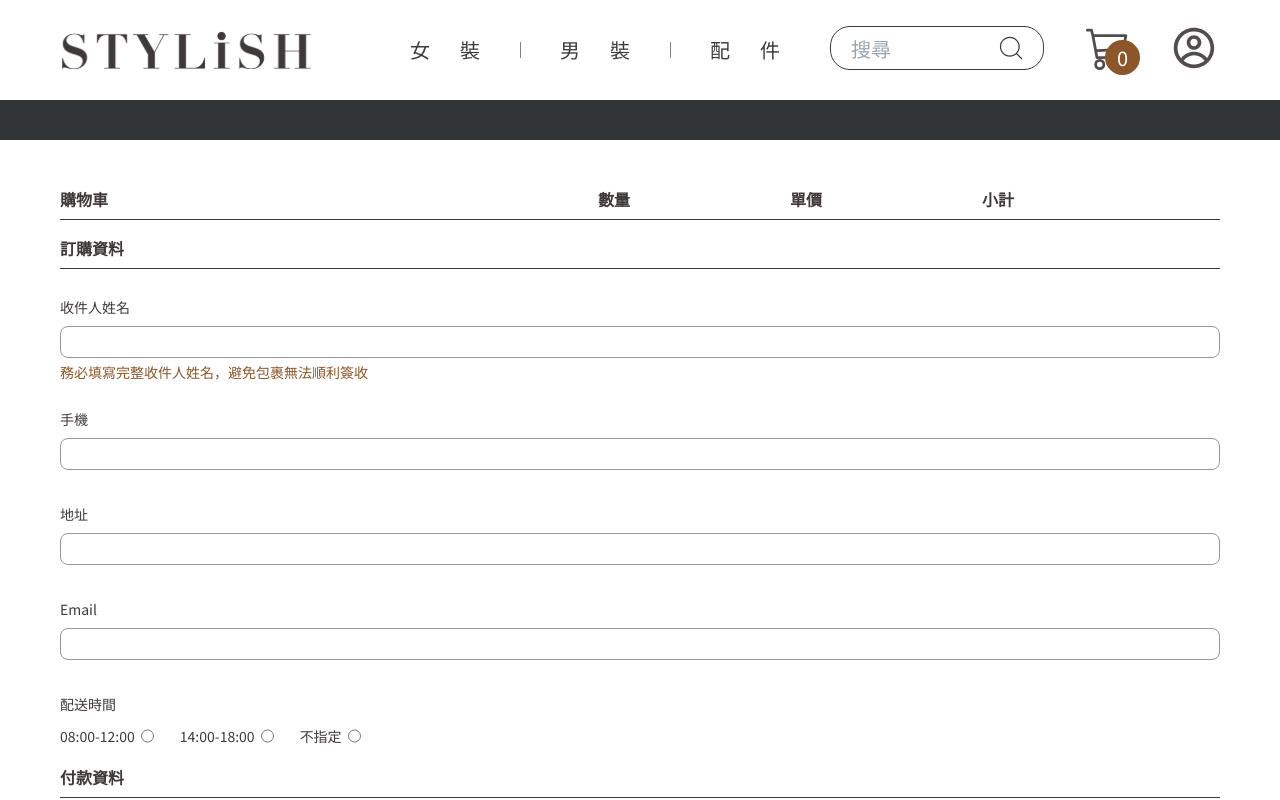
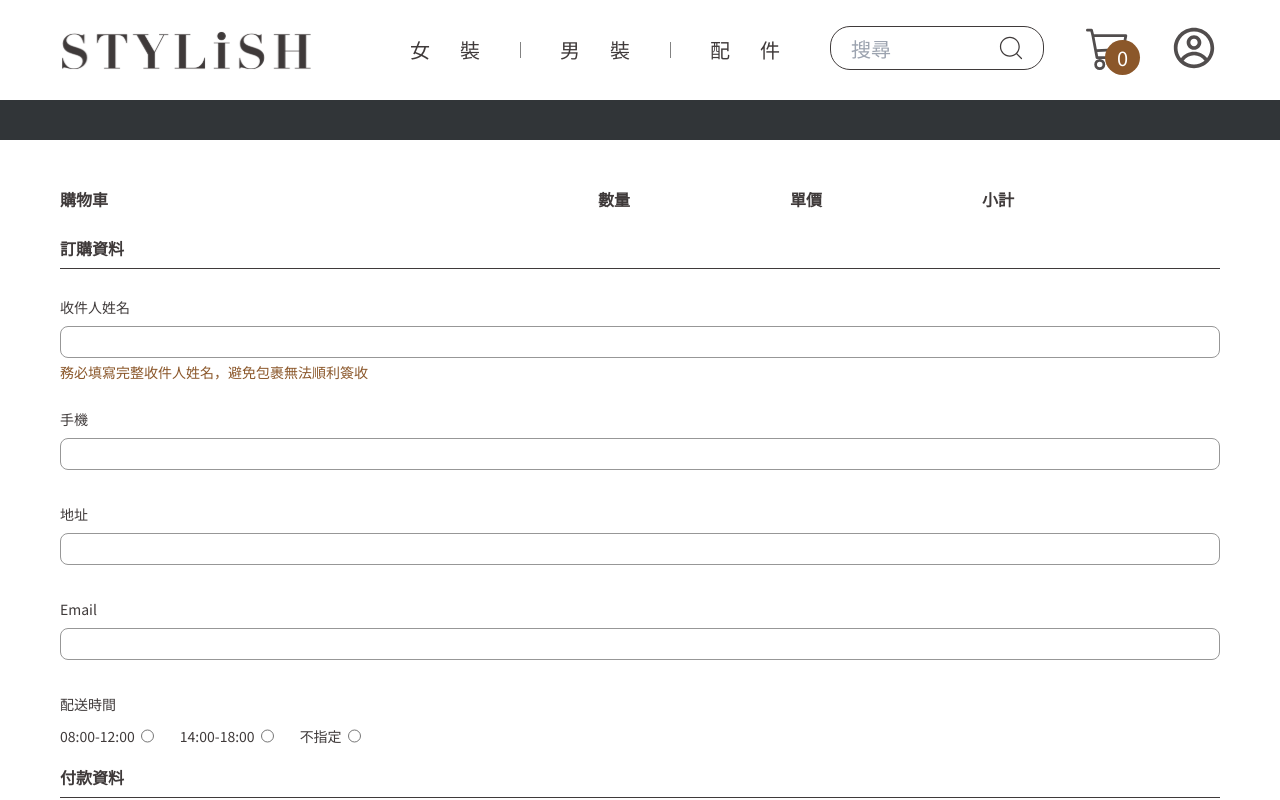
Before and after one commit to ShihYuChang/STYLiSH, a Next.js app: page /checkout in a window 1280 px wide. Shown: the top 800 px of the page. Built offline with nearby package versions, Linux system fonts and the light colour scheme.

Commit message:
feat: Adding desktop cart layout

```diff
--- a/src/app/checkout/components/Cart/ProductInfo.tsx
+++ b/src/app/checkout/components/Cart/ProductInfo.tsx
@@ -50,7 +50,9 @@ export default function ProductInfo({ item }: { item: LocalStorageItem }) {
         <div className='mb-[12px]'>顏色｜{item.color.name}</div>
         <div>尺寸｜{item.size}</div>
       </div>
-      <TrashIcon item={item} setCartItems={setCartItems} />
+      <div className='xl:hidden'>
+        <TrashIcon item={item} setCartItems={setCartItems} />
+      </div>
     </div>
   );
 }
--- a/src/app/checkout/components/Cart/QtyAndPrice.tsx
+++ b/src/app/checkout/components/Cart/QtyAndPrice.tsx
@@ -18,7 +18,7 @@ export default function QtyAndPrice({ item }: { item: LocalStorageItem }) {
           className='w-full flex flex-col gap-[24px] items-center justify-center'
           key={`${option.value}${index}`}
         >
-          <div>{option.label}</div>
+          <div className='xl:hidden'>{option.label}</div>
           {option.selector ? (
             <QtySelector
               stock={item.stock}
--- a/src/app/checkout/components/Cart/index.tsx
+++ b/src/app/checkout/components/Cart/index.tsx
@@ -23,9 +23,9 @@ function SplitLine() {
 export default function Cart() {
   const { cartItems } = useContext(CheckoutContext);
   return (
-    <div className='w-full flex flex-col gap-[20px]'>
+    <div className='w-full flex flex-col'>
       <div className='flex'>
-        <Title>
+        <Title noUnderLine>
           <div className='xl:mr-[490px]'>購物車</div>
           {options.map((option, index) => (
             <div
@@ -38,7 +38,10 @@ export default function Cart() {
         </Title>
       </div>
       {cartItems?.map((item, index) => (
-        <div key={`${item.id}${index}`} className='flex flex-col gap-[20px]'>
+        <div
+          key={`${item.id}${index}`}
+          className='flex flex-col xl:flex-row gap-[20px] xl:border border-solid border-[#979797] xl:px-[30px] xl:py-[40px]'
+        >
           <ProductInfo item={item} />
           <QtyAndPrice item={item} />
           {index !== cartItems.length - 1 && <SplitLine />}
--- a/src/app/checkout/components/Title.tsx
+++ b/src/app/checkout/components/Title.tsx
@@ -1,8 +1,18 @@
 import React, { ReactNode } from 'react';
 
-export default function Title({ children }: { children: ReactNode }) {
+export default function Title({
+  children,
+  noUnderLine,
+}: {
+  children: ReactNode;
+  noUnderLine?: boolean;
+}) {
   return (
-    <div className='w-full flex h-[29px] font-bold pb-[10px] border-b border-solid border-[#3f3a3a]'>
+    <div
+      className={`w-full flex h-[29px] font-bold pb-[10px] ${
+        !noUnderLine && 'border-b border-solid border-[#3f3a3a]'
+      }`}
+    >
       {children}
     </div>
   );
```
